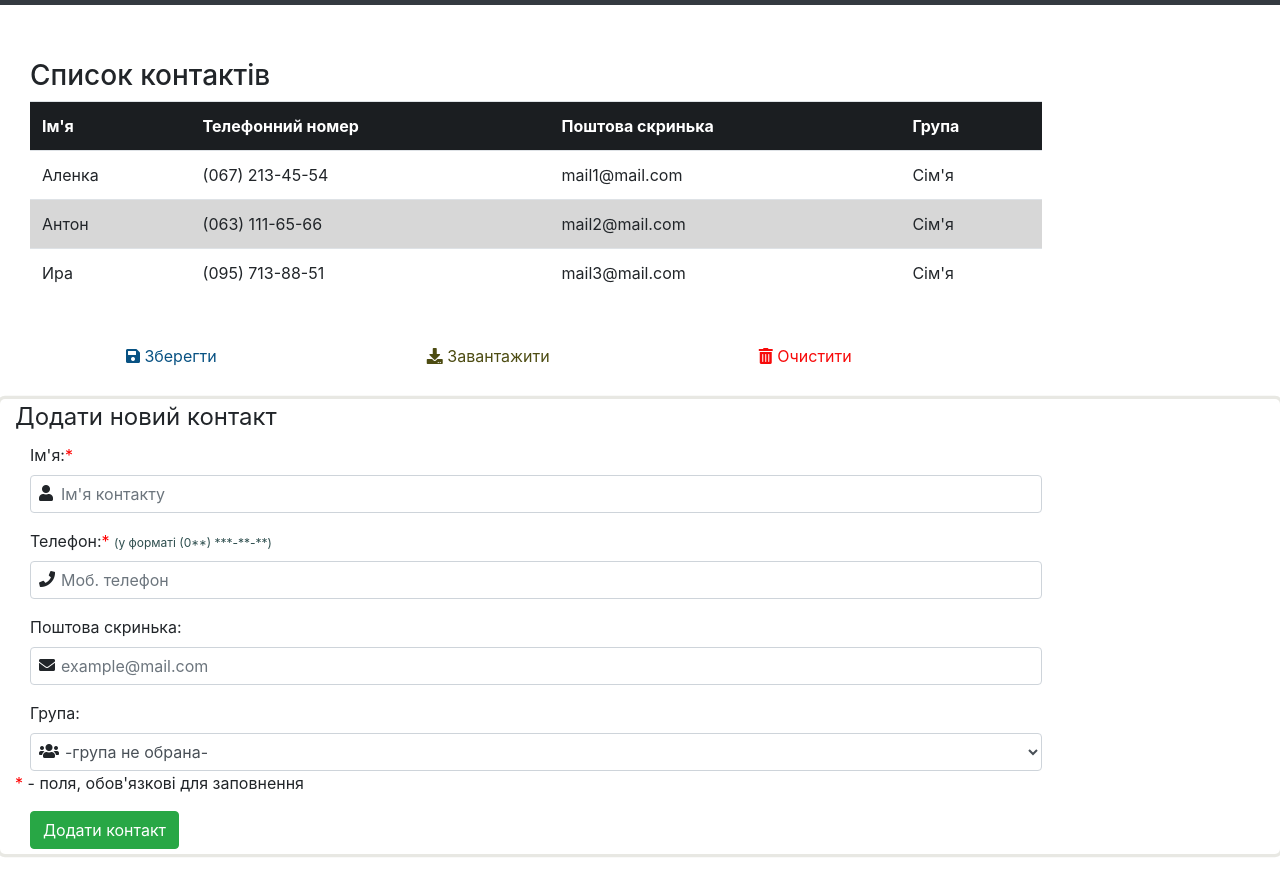
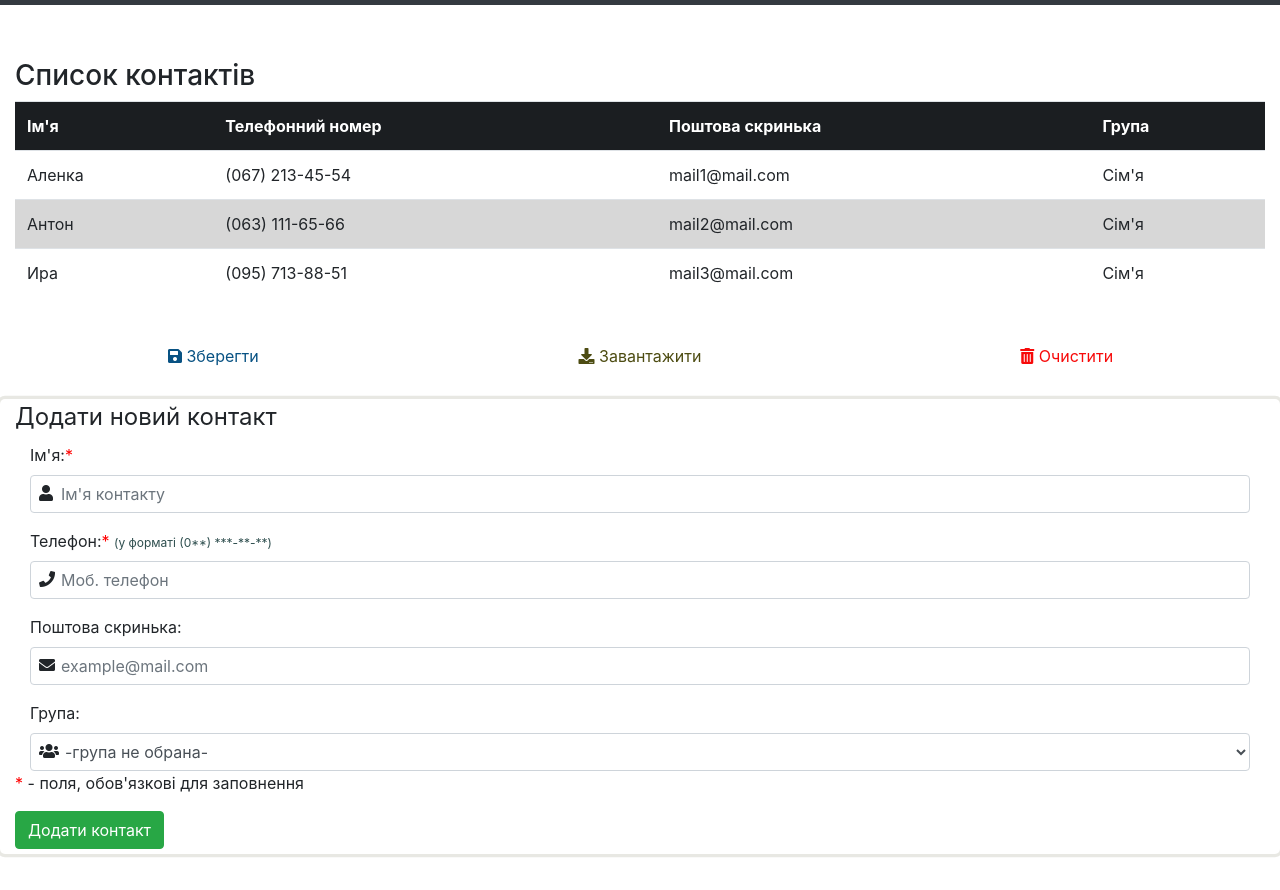
Before and after one commit to Temu4/contact-manager, a plain HTML site: page index.html in a window 1280 px wide. Shown: the part 51-941 px from the top of the page. Drawn offline with nearby package versions, Linux system fonts and the light colour scheme.

Commit message:
bootstrap fixed

```diff
--- a/index.html
+++ b/index.html
@@ -41,42 +41,44 @@
 				</div>
 		</nav>
 		<div class="container-fluid">
-			<div id="contacts" class="col-12 col-sm-10"></div>
+			<div class="row">
+			<div id="contacts" class="col-12"></div>
 		</div>
 		<br>
-		<div class="container-fluid">
-				<button class="btn btn-outline-save col-sm-3" title="Зберегти список контактів" role="button" onclick="saveList(); func();"><i class="fas fa-save"></i> Зберегти</button>
-				<button class="btn btn-outline-download col-sm-3" title="Завантажити контакти" onclick="loadList(); func();"><i class="fas fa-download"></i> Завантажити</button>
-				<button class="btn btn-outline-delete col-sm-3" title="Очистити список" onclick="emptyList(); func();"><i class="fas fa-trash-alt"></i> Очистити</button>
+		<div class="row">
+				<button class="btn btn-outline-save col-sm-4" title="Зберегти список контактів" role="button" onclick="saveList(); func();"><i class="fas fa-save"></i> Зберегти</button>
+				<button class="btn btn-outline-download col-sm-4" title="Завантажити контакти" onclick="loadList(); func();"><i class="fas fa-download"></i> Завантажити</button>
+				<button class="btn btn-outline-delete col-sm-4" title="Очистити список" onclick="emptyList(); func();"><i class="fas fa-trash-alt"></i> Очистити</button>
+			</div>
 		</div>
 		<br>
 				<div class="form-group container-fluid add-contact">
 					<form onsubmit="return formSubmited(); func();" role="form" class="form-horizontal">
 						<legend>Додати новий контакт</legend>
 							<div class="form-group">
-								<label for="name" class="col-sm-12 control-label">Ім'я:<span class="asterisk">* </span></label>
-								<div class="col-sm-10 inner-addon left-addon">
+								<label for="name" class="col-12 control-label">Ім'я:<span class="asterisk">* </span></label>
+								<div class="col-12 inner-addon left-addon">
 									<i class="fas fa-user"></i>
 									<input type="text" id="name" class="form-control" placeholder="Ім'я контакту" required>
 								</div>
 							</div>
 							<div class="form-group">
-								<label for="phone" class="col-sm-12 control-label" >Телефон:<span class="asterisk">* </span><span id="note">(у форматі (0**) ***-**-**)</span></label>
-								<div class="col-sm-10 inner-addon left-addon">
+								<label for="phone" class="col-12 control-label" >Телефон:<span class="asterisk">* </span><span id="note">(у форматі (0**) ***-**-**)</span></label>
+								<div class="col-12 inner-addon left-addon">
 									<i class="fas fa-phone"></i>
 									<input type="tel" id="phone" class="form-control" placeholder="Моб. телефон" required name="field-name" data-mask="(000) 000-00-00">
 								</div>
 							</div>
 							<div class="form-group">
-								<label for="email" class="col-sm-12 control-label">Поштова скринька:</label>
-								<div class="col-sm-10 inner-addon left-addon">
+								<label for="email" class="col-12 control-label">Поштова скринька:</label>
+								<div class="col-12 inner-addon left-addon">
 									<i class="fas fa-envelope"></i>
 									<input type="email" id="email" class="form-control" placeholder="example@mail.com">
 								</div>
 							</div>
 							<div class="form-group">
-								<label for="group" class="col-sm-2 control-label">Група:</label>
-								<div class="col-sm-10 inner-addon left-addon">
+								<label for="group" class="col-12 control-label">Група:</label>
+								<div class="col-12 inner-addon left-addon">
 									<i class="fas fa-users"></i>
 									<select id="group" class="form-control">
 										<option value="">-група не обрана-</option>
@@ -87,9 +89,11 @@
 								</div>
 								<p><span class="asterisk">* </span>- поля, обов'язкові для заповнення</p>
 							</div>
-							<div class="col-12 col-sm-3 control-label">
+							<div class="row">
+							<div class="col-12 col-sm-4 control-label">
 								<input class="btn btn-success" type="submit" value="Додати контакт">
 							</div>
+						</div>
 				</form>
 				</div>
 		<script src="js/script.js"></script>
```
